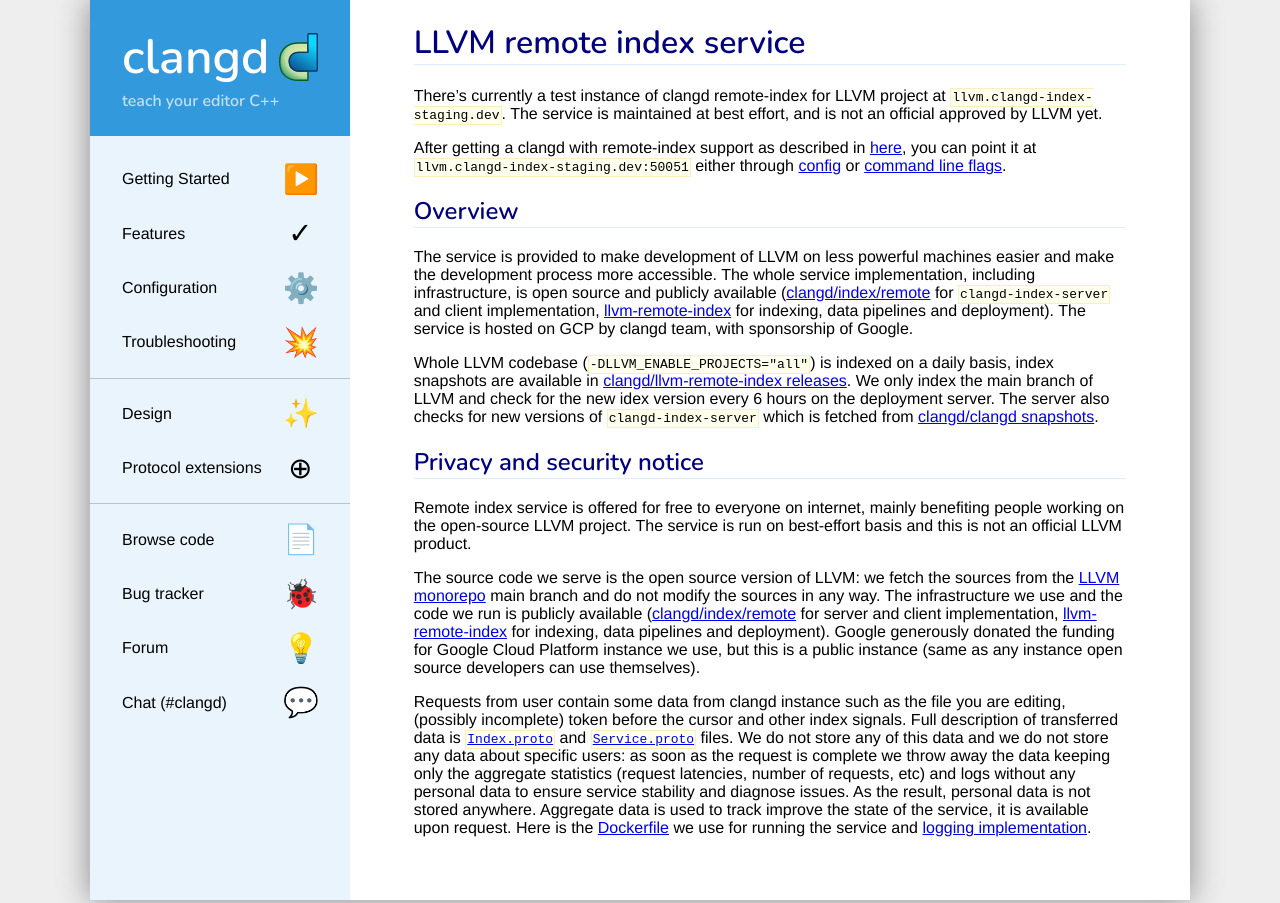
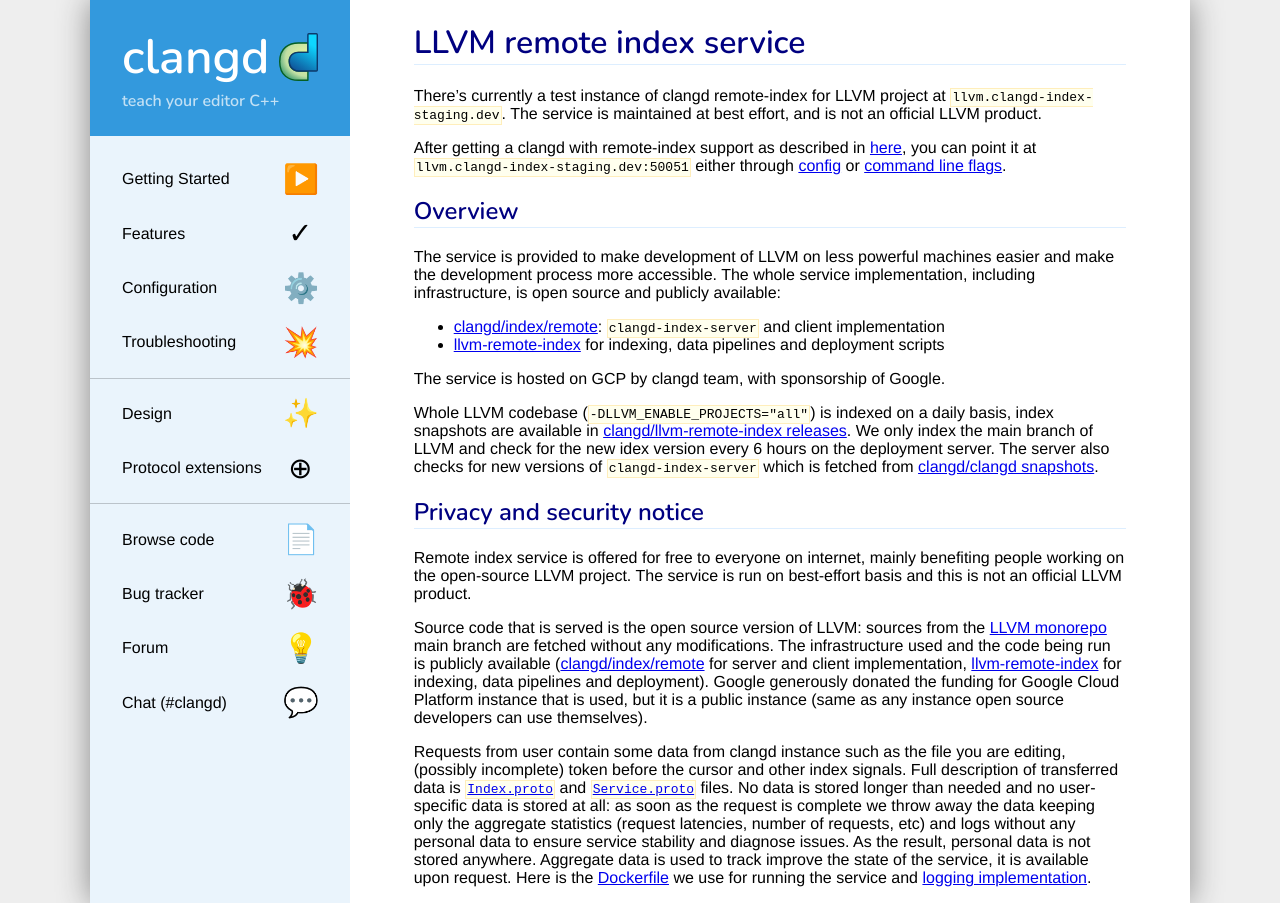
Before and after one commit to llvm/clangd-www, a Jekyll site: the page built from llvm-remote-index.md, in a window 1280 px wide. Built offline with Jekyll 4.4.1, drawn with Linux system fonts in a browser that asks for light colours; our own code applies the rules of GitHub Pages for plain Markdown files.

Commit message:
Resolve comments.

```diff
--- a/llvm-remote-index.md
+++ b/llvm-remote-index.md
@@ -2,27 +2,27 @@
 
 There's currently a test instance of clangd remote-index for LLVM project at
 `llvm.clangd-index-staging.dev`. The service is maintained at best effort,
-and is not an official approved by LLVM yet.
+and is not an official LLVM product.
 
 After getting a clangd with remote-index support as described in
 [here](./remote-index.md#getting-remote-index-support-in-clangd), you can
 point it at `llvm.clangd-index-staging.dev:50051` either through
 [config](./config.md) or [command line
-flags](`--remote-index-address=llvm.clangd-index-staging.dev:50051` and
-`--project-root` --- absolute path pointing to the root of your
-`llvm-project` directory on your machine).
+flags](./remote-index.md#using-remote-index-feature).
 
 ## Overview
 
 The service is provided to make development of LLVM on less powerful machines
 easier and make the development process more accessible. The whole service
 implementation, including infrastructure, is open source and publicly
-available
-([clangd/index/remote](https://github.com/llvm/llvm-project/tree/master/clang-tools-extra/clangd/index/remote)
-for `clangd-index-server` and client implementation,
-[llvm-remote-index](https://github.com/clangd/llvm-remote-index) for
-indexing, data pipelines and deployment). The service is hosted on GCP by
-clangd team, with sponsorship of Google.
+available:
+
+* [clangd/index/remote](https://github.com/llvm/llvm-project/tree/master/clang-tools-extra/clangd/index/remote):
+  `clangd-index-server` and client implementation
+* [llvm-remote-index](https://github.com/clangd/llvm-remote-index) for
+  indexing, data pipelines and deployment scripts
+
+The service is hosted on GCP by clangd team, with sponsorship of Google.
 
 Whole LLVM codebase (`-DLLVM_ENABLE_PROJECTS="all"`) is indexed on a daily
 basis, index snapshots are available in [clangd/llvm-remote-index
@@ -38,15 +38,15 @@
 benefiting people working on the open-source LLVM project. The service is run
 on best-effort basis and this is not an official LLVM product.
 
-The source code we serve is the open source version of LLVM: we fetch the
-sources from the [LLVM monorepo](https://github.com/llvm/llvm-project) main
-branch and do not modify the sources in any way. The infrastructure we use
-and the code we run is publicly available
+Source code that is served is the open source version of LLVM: sources from
+the [LLVM monorepo](https://github.com/llvm/llvm-project) main branch are
+fetched without any modifications. The infrastructure used and the code being
+run is publicly available
 ([clangd/index/remote](https://github.com/llvm/llvm-project/tree/master/clang-tools-extra/clangd/index/remote)
 for server and client implementation,
 [llvm-remote-index](https://github.com/clangd/llvm-remote-index) for
 indexing, data pipelines and deployment). Google generously donated the
-funding for Google Cloud Platform instance we use, but this is a public
+funding for Google Cloud Platform instance that is used, but it is a public
 instance (same as any instance open source developers can use themselves).
 
 Requests from user contain some data from clangd instance such as the file
@@ -55,8 +55,8 @@
 [`Index.proto`](https://github.com/llvm/llvm-project/blob/master/clang-tools-extra/clangd/index/remote/Index.proto)
 and
 [`Service.proto`](https://github.com/llvm/llvm-project/blob/master/clang-tools-extra/clangd/index/remote/Service.proto)
-files. We do not store any of this data and we do not store any data about
-specific users: as soon as the request is complete we throw away the data
+files. No data is stored longer than needed and no user-specific data is
+stored at all: as soon as the request is complete we throw away the data
 keeping only the aggregate statistics (request latencies, number of requests,
 etc) and logs without any personal data to ensure service stability and
 diagnose issues. As the result, personal data is not stored anywhere.
```
Also changed, not shown: design/indexing.md (+3 -3 lines), remote-index.md (+2 -8 lines).
